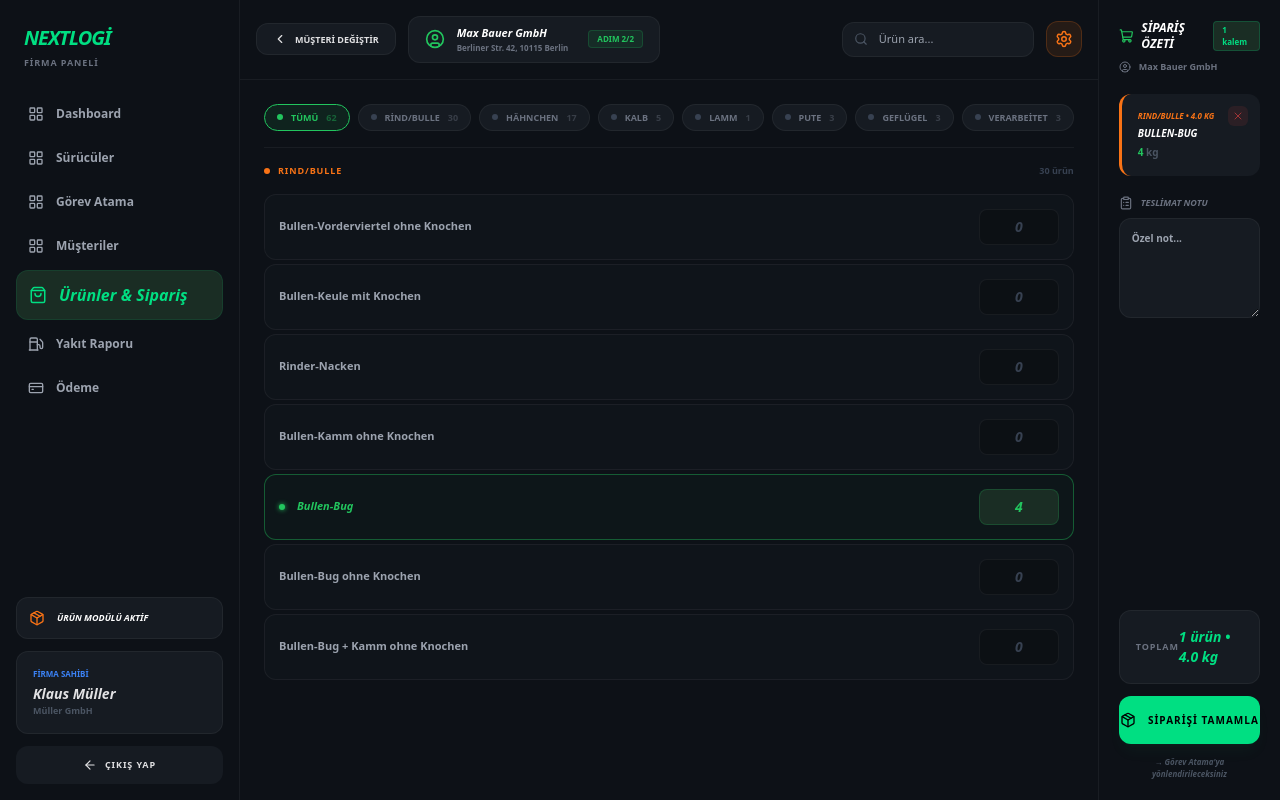
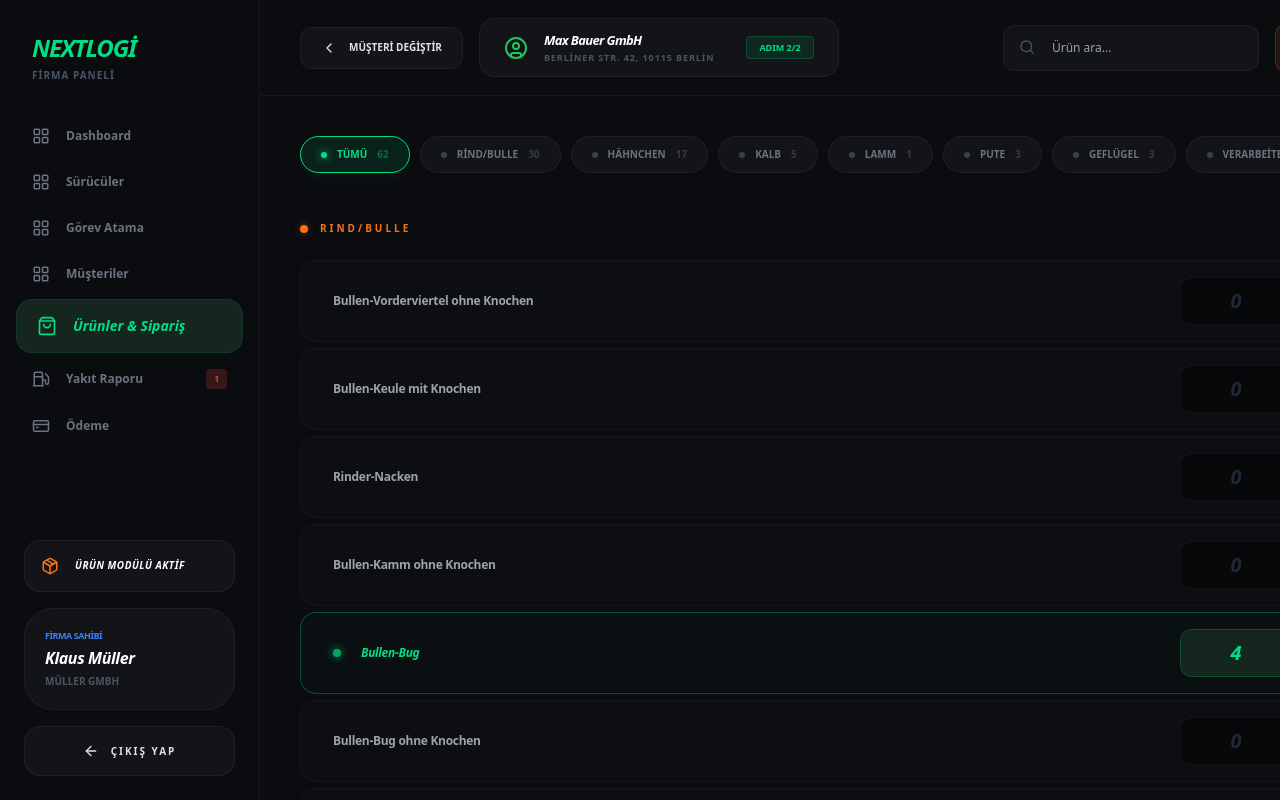
Before and after one commit to takipciberlin-sketch/nextlogi-live, a React (Create React App) app: page / in a window 1280 px wide. Built offline with nearby package versions, Linux system fonts and the light colour scheme.

Commit message:
Sepet karti detaylari ve buton ikonlari image_57f71c.png ile eslendi

```diff
--- a/src/App.js
+++ b/src/App.js
@@ -2,11 +2,11 @@ import React, { useState } from 'react';
 import {
   LayoutGrid, ShoppingBag, Search, ShoppingCart, Trash2,
   ArrowLeft, Package, UserCircle, Settings, ClipboardList,
-  ChevronLeft, X, Truck, Users, MapPin, Fuel, CreditCard
+  ChevronLeft, X, Fuel, CreditCard, Users
 } from 'lucide-react';
 
-const NextLogiFinal = () => {
-  const [cart, setCart] = useState({ 4: 4 });
+const OrderAppFinal = () => {
+  const [cart, setCart] = useState({ 5: 4 }); // Bullen-Bug seçili
 
   const categories = [
     { n: 'Tümü', c: 62, active: true },
@@ -20,106 +20,101 @@ const NextLogiFinal = () => {
   ];
 
   const urunler = [
-    { id: 1, n: "Bullen-Vorderviertel ohne Knochen", q: 0 },
-    { id: 2, n: "Bullen-Keule mit Knochen", q: 0 },
-    { id: 3, n: "Rinder-Nacken", q: 0 },
-    { id: 4, n: "Bullen-Kamm ohne Knochen", q: 0 },
-    { id: 5, n: "Bullen-Bug", q: 4, active: true },
-    { id: 6, n: "Bullen-Bug ohne Knochen", q: 0 },
-    { id: 7, n: "Bullen-Bug + Kamm ohne Knochen", q: 0 }
+    { id: 1, n: "Bullen-Vorderviertel ohne Knochen" },
+    { id: 2, n: "Bullen-Keule mit Knochen" },
+    { id: 3, n: "Rinder-Nacken" },
+    { id: 4, n: "Bullen-Kamm ohne Knochen" },
+    { id: 5, n: "Bullen-Bug", active: true },
+    { id: 6, n: "Bullen-Bug ohne Knochen" },
+    { id: 7, n: "Bullen-Bug + Kamm ohne Knochen" }
   ];
 
   return (
-    <div className="flex h-screen bg-[#0d1117] text-[#e1e1e3] font-sans overflow-hidden">
+    <div className="flex h-screen bg-[#0b0c10] text-[#e1e1e3] font-sans overflow-hidden">
 
-      {/* SOL SIDEBAR (Birebir Görseldeki Renk ve İkonlar) */}
-      <aside className="w-[240px] bg-[#0d1117] border-r border-white/5 flex flex-col shrink-0">
-        <div className="p-6">
-          <div className="text-[#00df82] font-black text-xl italic tracking-tighter uppercase">Nextlogi</div>
-          <div className="text-[9px] text-gray-500 font-bold tracking-widest mt-1">FİRMA PANELİ</div>
+      {/* SIDEBAR (image_57f71c.png) */}
+      <aside className="w-[260px] bg-[#0b0c10] border-r border-white/5 flex flex-col shrink-0">
+        <div className="p-8">
+          <div className="text-[#00df82] font-black text-2xl italic tracking-tighter uppercase">Nextlogi</div>
+          <div className="text-[10px] text-gray-600 font-bold tracking-widest mt-1">FİRMA PANELİ</div>
         </div>
 
         <nav className="flex-1 px-4 space-y-1">
           {['Dashboard', 'Sürücüler', 'Görev Atama', 'Müşteriler'].map((item) => (
-            <div key={item} className="flex items-center gap-3 p-3 text-gray-400 font-bold text-xs hover:bg-white/5 rounded-xl cursor-pointer">
-              <LayoutGrid size={16} /> {item}
+            <div key={item} className="flex items-center gap-4 px-4 py-3 text-gray-500 font-bold text-xs hover:text-white transition-colors cursor-pointer group">
+              <LayoutGrid size={18} className="group-hover:text-[#00df82] transition-colors" /> {item}
             </div>
           ))}
-          <div className="flex items-center gap-3 p-3 bg-[#1a2d24] text-[#00df82] rounded-xl border border-[#00df82]/10 mt-2">
-            <ShoppingBag size={18} /> <span className="font-bold italic">Ürünler & Sipariş</span>
+          <div className="flex items-center gap-4 px-5 py-4 bg-[#14261e] text-[#00df82] rounded-2xl border border-[#00df82]/10 mt-3 shadow-lg shadow-green-950/20">
+            <ShoppingBag size={20} /> <span className="font-black italic text-sm">Ürünler & Sipariş</span>
           </div>
-          {['Yakıt Raporu', 'Ödeme'].map((item) => (
-             <div key={item} className="flex items-center gap-3 p-3 text-gray-400 font-bold text-xs hover:bg-white/5 rounded-xl cursor-pointer">
-                {item === 'Yakıt Raporu' ? <Fuel size={16}/> : <CreditCard size={16}/>} {item}
-             </div>
-          ))}
+          <div className="flex items-center gap-4 px-4 py-3 text-gray-500 font-bold text-xs hover:text-white mt-2 cursor-pointer"><Fuel size={18}/> Yakıt Raporu <span className="ml-auto bg-red-500/20 text-red-500 px-2 py-0.5 rounded text-[8px]">1</span></div>
+          <div className="flex items-center gap-4 px-4 py-3 text-gray-500 font-bold text-xs hover:text-white cursor-pointer"><CreditCard size={18}/> Ödeme</div>
         </nav>
 
-        <div className="p-4 space-y-3">
-           <div className="bg-[#161b22] p-3 rounded-xl border border-white/5 flex items-center gap-3">
-              <Package size={16} className="text-orange-500"/>
-              <span className="text-[9px] font-black text-white uppercase italic">Ürün Modülü Aktif</span>
+        <div className="p-6 space-y-4">
+           <div className="bg-[#121418] p-4 rounded-2xl border border-white/5 flex items-center gap-4">
+              <Package size={18} className="text-orange-500"/>
+              <span className="text-[10px] font-black text-white uppercase italic tracking-wider">Ürün Modülü Aktif</span>
            </div>
-           <div className="bg-[#161b22] p-4 rounded-xl border border-white/5">
-              <div className="text-[8px] text-blue-500 font-black mb-1 uppercase">Firma Sahibi</div>
-              <div className="text-sm font-black italic">Klaus Müller</div>
-              <div className="text-[9px] text-gray-600 font-bold">Müller GmbH</div>
+           <div className="bg-[#121418] p-5 rounded-[1.8rem] border border-white/5">
+              <div className="text-[9px] text-blue-500 font-black mb-1 uppercase tracking-tighter">Firma Sahibi</div>
+              <div className="text-base font-black italic text-white tracking-tight">Klaus Müller</div>
+              <div className="text-[10px] text-gray-600 font-bold mt-1 uppercase">Müller GmbH</div>
            </div>
-           <button className="w-full py-3 bg-[#161b22] hover:bg-white/5 rounded-xl text-[9px] font-black uppercase tracking-widest flex items-center justify-center gap-2 transition-all">
-              <ArrowLeft size={14}/> Çıkış Yap
+           <button className="w-full py-4 bg-[#121418] border border-white/5 hover:bg-white/5 rounded-2xl text-[10px] font-black uppercase tracking-[0.2em] flex items-center justify-center gap-3 transition-all">
+              <ArrowLeft size={16}/> Çıkış Yap
            </button>
         </div>
       </aside>
 
-      {/* MERKEZ: ÜRÜN LİSTESİ */}
-      <main className="flex-1 flex flex-col bg-[#0d1117]">
-        {/* HEADER BAR */}
-        <header className="p-4 border-b border-white/5 flex items-center justify-between">
-          <div className="flex items-center gap-3">
-            <button className="bg-[#161b22] px-4 py-2 rounded-xl text-[9px] font-black uppercase flex items-center gap-2 border border-white/5">
-              <ChevronLeft size={14}/> Müşteri Değiştir
+      {/* MERKEZ PANEL */}
+      <main className="flex-1 flex flex-col bg-[#0b0c10]">
+        <header className="h-24 border-b border-white/5 flex items-center justify-between px-10">
+          <div className="flex items-center gap-4">
+            <button className="bg-[#121418] px-5 py-3 rounded-xl text-[10px] font-black uppercase flex items-center gap-3 border border-white/5">
+              <ChevronLeft size={16}/> Müşteri Değiştir
             </button>
-            <div className="bg-[#161b22] border border-white/5 px-4 py-2 rounded-xl flex items-center gap-3">
-              <UserCircle className="text-green-500" size={20}/>
+            <div className="bg-[#121418] border border-white/5 px-6 py-3 rounded-2xl flex items-center gap-4">
+              <UserCircle className="text-green-500" size={24}/>
               <div>
-                <div className="text-[11px] font-black text-white italic">Max Bauer GmbH</div>
-                <div className="text-[8px] text-gray-500 font-bold">Berliner Str. 42, 10115 Berlin</div>
+                <div className="text-[13px] font-black text-white italic tracking-tighter">Max Bauer GmbH</div>
+                <div className="text-[9px] text-gray-600 font-bold uppercase tracking-widest">Berliner Str. 42, 10115 Berlin</div>
               </div>
-              <span className="bg-green-500/10 text-green-500 text-[8px] font-black px-2 py-0.5 rounded border border-green-500/20 ml-2 uppercase">Adım 2/2</span>
+              <span className="bg-[#00df82]/10 text-[#00df82] text-[9px] font-black px-3 py-1 rounded border border-[#00df82]/20 ml-4">ADIM 2/2</span>
             </div>
           </div>
-          <div className="flex items-center gap-3">
+          <div className="flex items-center gap-4">
              <div className="relative">
-                <Search className="absolute left-3 top-2.5 text-gray-600" size={14}/>
-                <input type="text" placeholder="Ürün ara..." className="bg-[#161b22] border border-white/5 rounded-xl py-2 pl-9 pr-4 text-[11px] outline-none w-48"/>
+                <Search className="absolute left-4 top-3.5 text-gray-600" size={16}/>
+                <input type="text" placeholder="Ürün ara..." className="bg-[#121418] border border-white/5 rounded-xl py-3.5 pl-12 pr-6 text-xs outline-none w-64 focus:border-white/20 transition-all shadow-inner"/>
              </div>
-             <button className="bg-orange-500/10 text-orange-500 p-2 rounded-xl border border-orange-500/20"><Settings size={18}/></button>
+             <button className="bg-orange-500/10 text-orange-500 p-3.5 rounded-xl border border-orange-500/20"><Settings size={20}/></button>
           </div>
         </header>
 
-        {/* KATEGORİLER VE LİSTE */}
-        <div className="flex-1 overflow-y-auto p-6 space-y-4">
-          <div className="flex gap-2 pb-4 border-b border-white/5">
+        <div className="flex-1 overflow-y-auto p-10 space-y-6">
+          <div className="flex gap-2.5 pb-6">
             {categories.map((c) => (
-              <button key={c.n} className={`px-3 py-1.5 rounded-full border text-[9px] font-black uppercase flex items-center gap-2 ${c.active ? 'bg-green-500/10 border-green-500 text-green-500' : 'bg-[#161b22] border-white/5 text-gray-500'}`}>
-                <div className={`w-1.5 h-1.5 rounded-full ${c.active ? 'bg-green-500' : 'bg-gray-700'}`}/> {c.n} <span className="opacity-40">{c.c}</span>
+              <button key={c.n} className={`px-5 py-2.5 rounded-full border text-[10px] font-black uppercase flex items-center gap-2.5 transition-all ${c.active ? 'bg-[#00df82]/10 border-[#00df82] text-[#00df82] shadow-lg shadow-green-500/5' : 'bg-[#121418] border-white/5 text-gray-500 hover:border-white/20'}`}>
+                <div className={`w-1.5 h-1.5 rounded-full ${c.active ? 'bg-[#00df82] shadow-[0_0_8px_#00df82]' : 'bg-gray-700'}`}/> {c.n} <span className="opacity-40">{c.c}</span>
               </button>
             ))}
           </div>
 
-          <div className="text-orange-500 font-black text-[9px] uppercase tracking-widest flex items-center gap-2">
-            <div className="w-1.5 h-1.5 rounded-full bg-orange-500 shadow-sm"/> RIND/BULLE <span className="text-gray-700 ml-auto tracking-normal lowercase">30 ürün</span>
+          <div className="text-orange-500 font-black text-[10px] uppercase tracking-[0.3em] flex items-center gap-3 mb-6">
+            <div className="w-2 h-2 rounded-full bg-orange-500 shadow-[0_0_8px_rgba(249,115,22,0.4)]"/> RIND/BULLE <span className="text-gray-800 ml-auto tracking-normal lowercase">30 ürün</span>
           </div>
 
-          <div className="space-y-1">
+          <div className="space-y-1.5">
             {urunler.map((u) => (
-              <div key={u.id} className={`flex items-center justify-between p-3.5 bg-[#161b22]/40 rounded-xl border transition-all ${u.active ? 'border-green-500/40 bg-green-500/[0.03]' : 'border-white/5'}`}>
-                <div className="flex items-center gap-3">
-                   {u.active && <div className="w-1.5 h-1.5 rounded-full bg-green-500 shadow-[0_0_5px_#22c55e]"/>}
-                   <span className={`text-[11px] font-bold ${u.active ? 'text-green-500 italic' : 'text-gray-400'}`}>{u.n}</span>
+              <div key={u.id} className={`flex items-center justify-between p-4 px-8 bg-[#121418]/30 rounded-2xl border transition-all ${u.active ? 'border-[#00df82]/30 bg-green-500/[0.02]' : 'border-white/[0.03] hover:bg-white/[0.02]'}`}>
+                <div className="flex items-center gap-5">
+                   {u.active && <div className="w-2 h-2 rounded-full bg-[#00df82] shadow-[0_0_8px_#00df82] animate-pulse"/>}
+                   <span className={`text-[12px] font-black tracking-tight ${u.active ? 'text-[#00df82] italic' : 'text-gray-400'}`}>{u.n}</span>
                 </div>
-                <div className={`w-20 h-9 rounded-lg flex items-center justify-center font-black italic text-sm border ${u.active ? 'bg-[#1a2d24] text-green-500 border-green-500/20' : 'bg-black/20 text-gray-700 border-white/5'}`}>
-                  {u.q}
+                <div className={`w-28 h-12 rounded-xl flex items-center justify-center font-black italic text-xl border transition-all shadow-inner ${u.active ? 'bg-[#14261e] text-[#00df82] border-[#00df82]/20' : 'bg-black/40 text-gray-800 border-white/5'}`}>
+                  {cart[u.id] || 0}
                 </div>
               </div>
             ))}
@@ -127,41 +122,48 @@ const NextLogiFinal = () => {
         </div>
       </main>
 
-      {/* SAĞ TARAF: SİPARİŞ ÖZETİ (image_580525.png) */}
-      <aside className="w-72 bg-[#0d1117] border-l border-white/5 p-5 flex flex-col gap-5">
-        <div className="flex justify-between items-center">
-          <h2 className="text-xs font-black italic uppercase text-white flex items-center gap-2"><ShoppingCart size={16} className="text-green-500"/> Sipariş Özeti</h2>
-          <span className="bg-[#1a2d24] text-[#00df82] text-[8px] font-black px-2 py-0.5 rounded border border-[#00df82]/20">1 kalem</span>
+      {/* SEPET PANELİ (Birebir image_57f71c.png) */}
+      <aside className="w-[420px] bg-[#0b0c10] border-l border-white/5 p-8 flex flex-col gap-10 shadow-[-20px_0_40px_rgba(0,0,0,0.4)]">
+        <div className="flex justify-between items-center px-2">
+          <h2 className="text-base font-black italic uppercase text-white flex items-center gap-3"><ShoppingCart size={24} className="text-[#00df82]"/> Sipariş Özeti</h2>
+          <span className="bg-[#14261e] text-[#00df82] text-[10px] font-black px-3 py-1 rounded-lg border border-[#00df82]/20">1 kalem</span>
         </div>
 
-        <div className="flex items-center gap-2 text-gray-500 -mt-3">
-           <UserCircle size={12}/> <span className="text-[9px] font-bold">Max Bauer GmbH</span>
+        <div className="flex items-center gap-3 text-gray-500 -mt-6 px-2">
+           <UserCircle size={14}/> <span className="text-[11px] font-bold">Max Bauer GmbH</span>
         </div>
 
-        {/* SEPET KARTI (image_580525.png'deki gibi turuncu detaylı) */}
-        <div className="bg-[#161b22] p-4 rounded-xl border-l-[3px] border-orange-500 relative">
-           <button className="absolute right-3 top-3 bg-red-500/10 p-1 rounded-md text-red-500/60 hover:text-red-500"><X size={12}/></button>
-           <div className="text-[8px] font-black text-orange-500 uppercase italic mb-1">RIND/BULLE • 4.0 kg</div>
-           <div className="text-[10px] font-black text-white uppercase italic">Bullen-Bug</div>
-           <div className="text-[10px] text-green-500 font-bold mt-1">4 <span className="text-gray-600">kg</span></div>
+        {/* AKTİF ÜRÜN KARTI (image_57f71c.png'deki turuncu detay) */}
+        <div className="bg-[#121418] p-6 rounded-[2.2rem] border-l-[6px] border-orange-500 relative shadow-2xl">
+           <button className="absolute right-6 top-6 bg-red-500/10 p-2 rounded-xl text-red-500/40 hover:text-red-500 transition-all border border-red-500/5 hover:border-red-500/20">
+             <X size={16}/>
+           </button>
+           <div className="text-[10px] font-black text-orange-500 uppercase tracking-widest mb-2 italic">RIND/BULLE • 4.0 kg</div>
+           <div className="text-base font-black text-white uppercase italic tracking-tighter">Bullen-Bug</div>
+           <div className="text-[13px] text-[#00df82] font-black mt-3">4 <span className="text-gray-600 font-bold ml-1">kg</span></div>
         </div>
 
         {/* TESLİMAT NOTU */}
-        <div className="space-y-2">
-           <div className="flex items-center gap-2 text-gray-500 text-[9px] font-black uppercase italic"><ClipboardList size={14}/> Teslimat Notu</div>
-           <textarea placeholder="Özel not..." className="w-full bg-[#161b22] border border-white/5 rounded-xl p-3 text-[10px] font-bold min-h-[100px] outline-none focus:border-[#00df82]/30 transition-all"></textarea>
+        <div className="space-y-4 px-2">
+           <div className="flex items-center gap-3 text-gray-600 text-[10px] font-black uppercase tracking-[0.2em] italic"><ClipboardList size={18}/> Teslimat Notu</div>
+           <textarea placeholder="Özel not..." className="w-full bg-[#121418] border border-white/5 rounded-[2rem] p-6 text-[12px] font-bold min-h-[160px] outline-none focus:border-[#00df82]/30 transition-all text-white placeholder:text-gray-800 shadow-inner resize-none"></textarea>
         </div>
 
-        {/* ALT BİLGİ VE BUTON */}
-        <div className="mt-auto space-y-3">
-           <div className="bg-[#161b22] p-4 rounded-xl border border-white/5 flex justify-between items-center">
-              <div className="text-[9px] text-gray-500 font-black uppercase tracking-widest">Toplam</div>
-              <div className="text-sm font-black text-[#00df82] italic">1 ürün • 4.0 kg</div>
+        {/* ALT TOPLAM VE FİNAL BUTONU */}
+        <div className="mt-auto space-y-6">
+           <div className="bg-[#121418] p-8 rounded-[2.5rem] border border-white/5 flex justify-between items-end shadow-inner relative overflow-hidden group">
+              <div className="text-[11px] text-gray-600 font-black uppercase tracking-[0.3em] relative z-10">Toplam</div>
+              <div className="text-2xl font-black text-[#00df82] italic tracking-tighter relative z-10 shadow-green-500/20">1 ürün • 4.0 kg</div>
+              <div className="absolute inset-0 bg-gradient-to-r from-transparent to-green-500/[0.02] opacity-0 group-hover:opacity-100 transition-opacity"/>
            </div>
-           <button className="w-full bg-[#00df82] text-black py-4 rounded-xl font-black uppercase text-[10px] tracking-widest hover:brightness-110 active:scale-[0.98] transition-all flex items-center justify-center gap-3 shadow-lg shadow-green-500/5">
-              <Package size={16}/> Siparişi Tamamla
+
+           <button className="w-full bg-[#00df82] text-black py-7 rounded-[2.2rem] font-black uppercase text-sm tracking-[0.3em] hover:brightness-110 active:scale-[0.98] transition-all flex items-center justify-center gap-4 shadow-[0_20px_50px_rgba(0,223,130,0.15)] relative overflow-hidden group">
+              <Package size={22} className="group-hover:scale-110 transition-transform" />
+              Siparişi Tamamla
+              <div className="absolute top-0 -right-full w-full h-full bg-white/20 skew-x-[45deg] group-hover:right-full transition-all duration-700"/>
            </button>
-           <div className="text-[8px] text-gray-600 font-bold text-center italic">→ Görev Atama'ya yönlendirileceksiniz</div>
+
+           <p className="text-[10px] text-gray-700 font-bold text-center italic tracking-wide">→ Görev Atama'ya yönlendirileceksiniz</p>
         </div>
       </aside>
 
@@ -169,4 +171,4 @@ const NextLogiFinal = () => {
   );
 };
 
-export default NextLogiFinal;
+export default OrderAppFinal;
```
